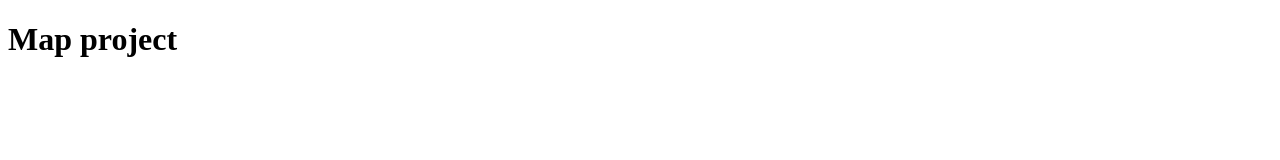
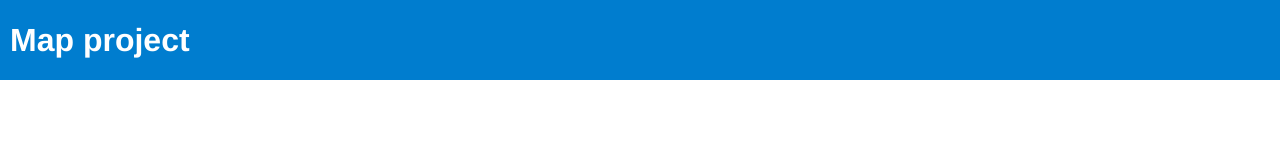
Before and after one commit to valentin-aleksandrov/map-project, a website: page index.html in a window 1280 px wide. Drawn offline with nearby package versions, Linux system fonts and the light colour scheme.

Commit message:
stylization

```diff
--- a/index.html
+++ b/index.html
@@ -1,15 +1,14 @@
 <!DOCTYPE html>
 <html lang="en-US">
-
     <head>
         <meta charset="UTF-8">
         <meta name="viewport" content="width=device-width, initial-scale=1">
         <title>Map Project</title>
 
-
         <link rel="stylesheet" href="https://unpkg.com/leaflet@1.5.1/dist/leaflet.css"
             integrity="sha512-xwE/Az9zrjBIphAcBb3F6JVqxf46+CDLwfLMHloNu6KEQCAWi6HcDUbeOfBIptF7tcCzusKFjFw2yuvEpDL9wQ=="
             crossorigin=""/>
+
         <script src="https://unpkg.com/leaflet@1.5.1/dist/leaflet.js"
             integrity="sha512-GffPMF3RvMeYyc1LWMHtK8EbPv0iNZ8/oTtHPx9/cc2ILxQ+u905qIwdpULaqDkyBKgOaB57QTMg7ztg8Jm2Og=="
             crossorigin=""></script>
@@ -18,11 +17,16 @@
     </head>
 
     <body>
+        <header>
             <h1>Map project</h1>
+        </header>
+
+        <main>
             <div id="mapid"></div>
+        </main>
 
-
-
+        <footer>
             <script src="./bundle.js"></script>
+        </footer>
     </body>
 </html>
--- a/style.css
+++ b/style.css
@@ -1,3 +1,18 @@
-#mapid {
-    height: 400px;
+body {
+    margin: 0;
 }
+header {
+    background-color: #007dcf;
+}
+header h1 {
+    color: #ffffff;
+    margin: 0;
+    height: 10vh;
+    display: flex;
+    align-items: center;
+    padding-left: 10px;
+    font-family: Helvetica, Arial, sans-serif;
+}
+main #mapid {
+    height: 90vh;
+}
```
Lines whose indentation alone changed are shown as unchanged.
